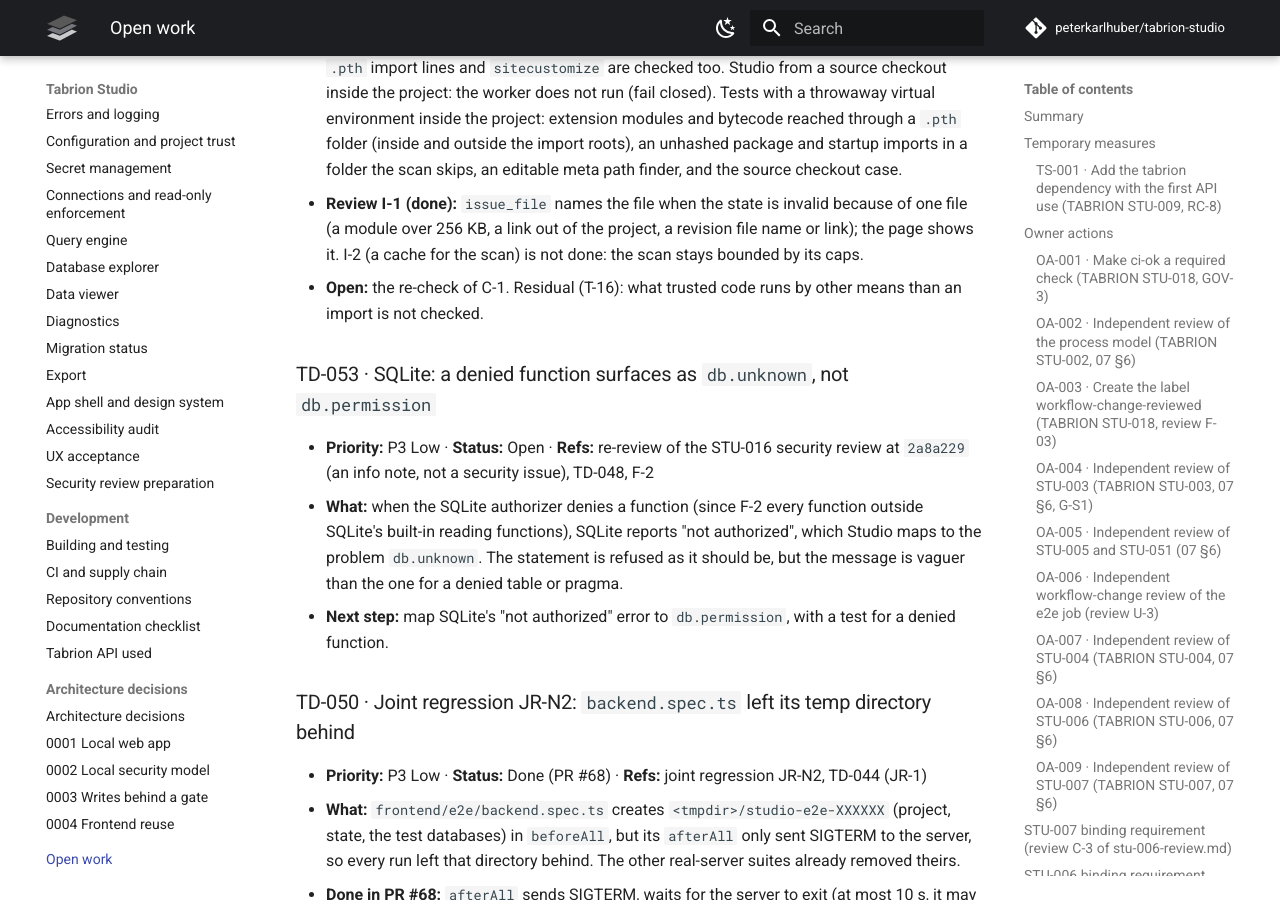
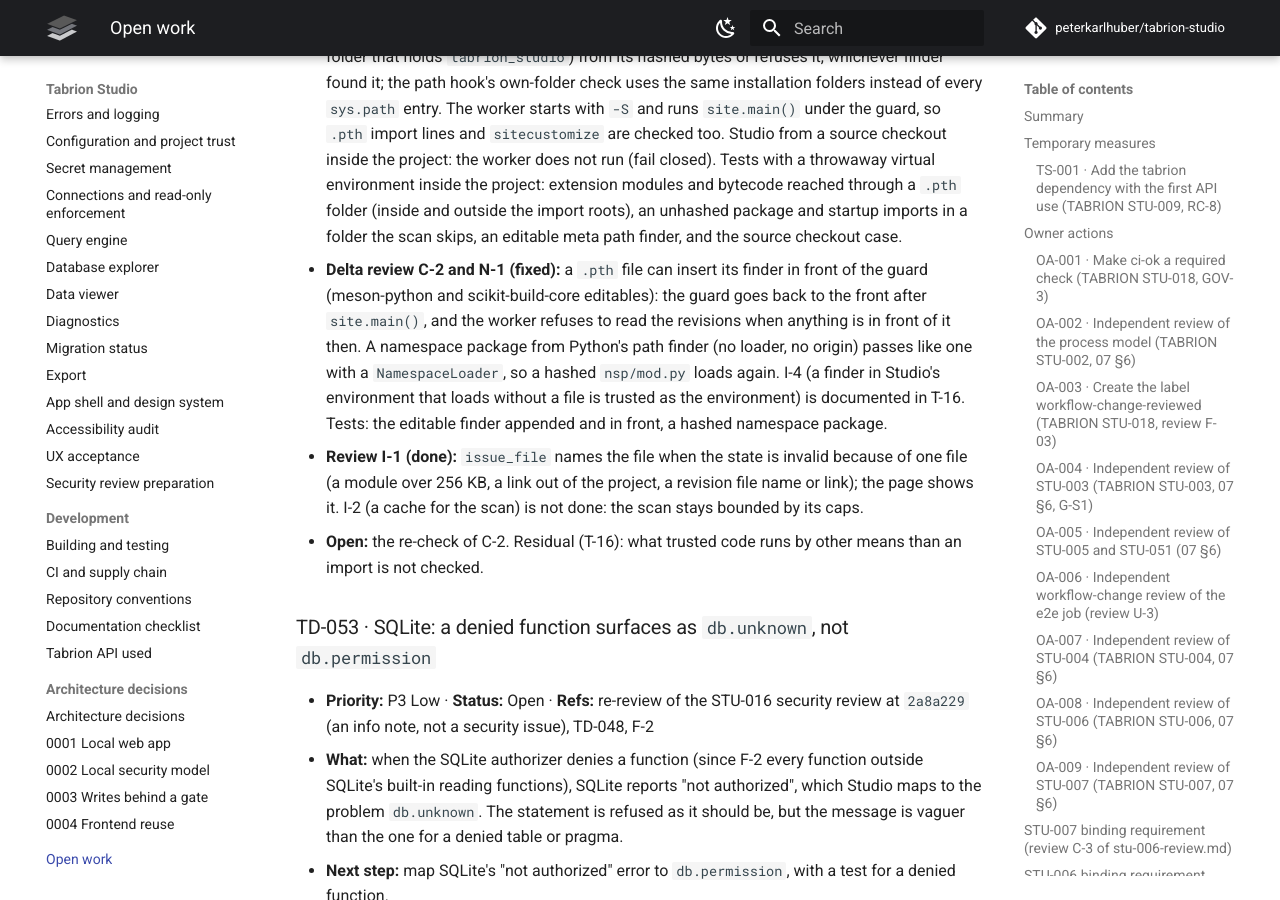
Before and after one commit to peterkarlhuber/tabrion-studio, an MkDocs documentation site: the page built from docs/TODO.md, in a window 1280 px wide and 900 px high, scrolled down 61150 px. Built offline with MkDocs 1.6.1 and Material for MkDocs 9.7.7, drawn with Linux system fonts in a browser that asks for light colours; comment, search, counter and statistics services are not loaded; some of the changed text lies outside the part shown.

Commit message:
Keep the import guard in front of every finder; accept namespace packages (F-7 delta review C-2, N-1)
After site.main(), the worker moves its import guard back to the front of
sys.meta_path, since a .pth file may insert a finder before it, and it
refuses to read the revisions if anything is in front of the guard then.
A namespace package spec from the path finder (no loader, no origin) is
treated like one with a NamespaceLoader, so hashed modules in it load.
Tests: an editable finder appended and inserted in front, and a hashed
namespace package. Docs: T-16 notes finders without a file (I-4); the
prep page and TODO record the delta review.

Co-Authored-By: Claude Opus 5.5 <noreply@anthropic.com>
Claude-Session: https://claude.ai/code/session_011tY7TC7Nu5VGro3DJGJcv8

```diff
--- a/docs/TODO.md
+++ b/docs/TODO.md
@@ -70,7 +70,7 @@
 | TD-045 SQL editor under load and cancel feedback (e2e-load PR #56). Failures with 3 workers at load average 14 on 4 CPUs: `editor-backend.spec.ts` "cancel stops an endless query within a second" failed because a cancel during the start request was lost (a product bug, fixed in #56; covered by Vitest, `editor.spec.ts` with the harness option `startDelay`, and `editor-backend.spec.ts` with the start answer held back on the real server); its bound is taken in the page (key to "Canceled" under 1 s, STU-T-020). Not reproduced: `editor.spec.ts` "wide rows stay within the memory limit too" passed in every run, also with the renderer slowed 4x and 8x: 20 row fetches, each chunk once, the heap 85 MB after GC (bound 140 MB), the slowest scroll step 2.8 s at 8x (bound 5 s per step); no bound was changed. Open: L-2 of `editor-cancel-start-review.md`, a cancel request that fails (`POST /api/queries/{id}/cancel` not 202) says nothing and the page keeps showing "Running …" (a notice or one retry); the M-2 test "while connecting …" assumes its keys land within the 800 ms connect delay and fails at load average 28 | P3 | Open |
 | TD-046 STU-050 UX acceptance: what the MVP does not meet yet (start page project chooser, the copyable migration command, status bar and switcher facts, QA-S1, the editor's completion list, the explorer's layout; `docs/architecture/ux-acceptance.md` B-1..B-7) | P2 | Open (STU-050 PR) |
 | TD-048 STU-016 review F-1..F-3 (read-only path, SQLite functions, PostgreSQL side-effect functions): the re-review, the owner's choices and the limits that stay | P0 | Done (PR #66; independent re-review accepted at `2a8a229`) |
-| TD-054 STU-016 review F-7 (T-16): the code-trust digest covers the project modules under the `prepend_sys_path` folders (versioned digest, earlier trust renewed; caps, links and Windows paths fail closed; the worker runs only hashed modules, also those reached through Studio's environment, review C-1; the trust dialog lists them) | P2 | Done (PR #75; review accepted with condition C-1, C-1 fixed); re-check of C-1 pending |
+| TD-054 STU-016 review F-7 (T-16): the code-trust digest covers the project modules under the `prepend_sys_path` folders (versioned digest, earlier trust renewed; caps, links and Windows paths fail closed; the worker runs only hashed modules, also those reached through Studio's environment, review C-1; the trust dialog lists them) | P2 | Done (PR #75; review accepted with condition C-1, delta review with condition C-2; C-1, C-2 and N-1 fixed); re-check of C-2 pending |
 | TD-050 Joint regression JR-N2: the real-server suite `e2e/backend.spec.ts` left a `studio-e2e-*` directory in the temp folder after every run (its `afterAll` only stopped the server) | P3 | Done (PR #68) |
 | TD-053 A SQLite function denied by the authorizer surfaces as `db.unknown` ("not authorized") instead of `db.permission`, a vaguer message (re-review of STU-016, not a security issue) | P3 | Open |
 | STU-016 independent review F-4, F-8, F-9: request body caps enforced while the body streams in (`security/body.py`), every control request except GET/HEAD of the proof path needs the control token and no dot segments in `/api/*` paths, `security-review-prep.md` updated with the review's outcome and the pending owner decisions (F-5/TD-033, F-6/TD-031, F-7/T-16) | P1 | Done (PR #65); independent re-review accepted at `2a8a229` |
@@ -384,7 +384,7 @@ merge after OA-004.
 | TABRION STU-052 | Keyboard and command palette | P2 | STU-012 | Done (first part in the STU-052 PR, the rest in the STU-052 rest PR): the command palette, the shortcut help, the editor shortcuts (STU-012), F6/Shift+F6 over the shell and over the panes of the explorer and the SQL editor, keyboard-only E2E of every main flow of the MVP (connect with D-02, explorer, query, cancel; `e2e/keyboard.spec.ts`). `keyboard.spec.ts` is required in CI since the CI e2e-list PR. Left for 1.0: format and history (STU-020, TD-020) |
 | TABRION STU-053 | Accessibility audit MVP | P2 | STU-050 | In progress: the shell (first PR, F-1..F-5) and the work pages (editor, grid, export, explorer, data viewer, DDL, Policies, row count, diagnostics, D-02; second PR, F-6) are audited in `docs/architecture/accessibility.md` and `e2e/a11y-audit.spec.ts`, with no open AA violation. The rest is TD-022 |
 | TABRION STU-050 | UX acceptance | P1 | STU-008..STU-015, STU-051, QA-9 | In progress (STU-050 PR): the checklist `docs/architecture/ux-acceptance.md` (every criterion of 08 sections 3 to 6 and of the plan's acceptance, each with its test or manual check), run on 2026-11-13 against the built app with SQLite and PostgreSQL 16 (scram) in Chromium: met for what the MVP covers. New `e2e/ux-acceptance.spec.ts` (08 section 5 "First start" under 60 s and "Connect" with the remedy, against a real server). Fixed: the start page leads to the views (it said they "arrive with the next versions"), eight connection failures name the remedy, the migration view's empty status box. Open: Firefox and WebKit (TD-047), the "Connection lost" banner (TD-034, parallel lane), QA-S1 and the rest of TD-046 |
-| TABRION STU-016 | MVP hardening and security review (G-S1) | P0 | all of the above | Independent review done and accepted (re-review at `2a8a229`); waiting on the owner's decision G-S1. Preparation done (STU-016 prep PR): the G-S1 readiness checklist `docs/architecture/security-review-prep.md` and an internal pre-review pass (the access rules on every API route, the security headers pinned literally, a canary through the editor, viewer, export and diagnosis routes; review `stu-016-prep-review.md` C-1, C-2, L-1..L-3 done). Independent review done and accepted: the first round at `e186178` was not accepted, its fixes (PR #65, PR #66) were re-reviewed and the review accepted at `2a8a229`. Waiting on the owner's decision G-S1 (open owner decisions F-5/TD-033, F-6/TD-031 and the rest listed in `security-review-prep.md`; F-7/T-16 fixed in PR #75, TD-054, re-check of its condition C-1 pending); a human security review before a public release (STU-028, G-R) stays mandatory |
+| TABRION STU-016 | MVP hardening and security review (G-S1) | P0 | all of the above | Independent review done and accepted (re-review at `2a8a229`); waiting on the owner's decision G-S1. Preparation done (STU-016 prep PR): the G-S1 readiness checklist `docs/architecture/security-review-prep.md` and an internal pre-review pass (the access rules on every API route, the security headers pinned literally, a canary through the editor, viewer, export and diagnosis routes; review `stu-016-prep-review.md` C-1, C-2, L-1..L-3 done). Independent review done and accepted: the first round at `e186178` was not accepted, its fixes (PR #65, PR #66) were re-reviewed and the review accepted at `2a8a229`. Waiting on the owner's decision G-S1 (open owner decisions F-5/TD-033, F-6/TD-031 and the rest listed in `security-review-prep.md`; F-7/T-16 fixed in PR #75, TD-054, re-check of its condition C-2 pending); a human security review before a public release (STU-028, G-R) stays mandatory |
 | TABRION STU-017 | MVP docs and tag 0.1.0 (no publication) | P1 | STU-016 | In progress (first part merged in PR #27; the docs part in the STU-017 docs PR): `docs/guide/` for what exists (installation by Git SHA, start, connections and trust, settings and keyboard, security model, troubleshooting). The docs PR adds the documentation checklist `docs/development/docs-checklist.md` (every requirement of 03 §10 and 09 mapped to its page and check, D-1..D-23), the clean-install test (manual on Linux on 2026-11-13 from a locally built wheel of master `7093bea`: install with the Tabrion pin, start without Node.js, sign-in link, a SQLite profile saved, tested and connected read-only, the explorer and the data viewer, `--stop`; passed. Automated: `scripts/smoke_wheel.py` now installs with the pin and signs in, connects a SQLite profile and reads its rows, in the `packaging` job on Linux, macOS and Windows), install from a wheel, troubleshooting for installing, the views and the `--stop` failures (I-5), the residual risks on the security page, the README status and install command (it had no Tabrion pin and failed), and the settings page (the timeout applies on connect; `log_sql` is saved but not used, TD-013). Open: the tag `v0.1.0` (a separate step after G-S1; no publication, G-R) and the build-only release workflow; the rest is TD-023 |
 
 Later: STU-020..STU-025 and STU-054 (Studio 1.0, without the Data Editor), STU-028 (release preparation, G-R); STU-021
@@ -1283,8 +1283,8 @@ and the server-side write flag (STU-ADR-0003) leave room for it.
 
 ### TD-054 · STU-016 review F-7: the code-trust digest covers the project modules
 
-- **Priority:** P2 Medium · **Status:** Done (PR #75); review accepted with condition C-1, C-1 fixed, its re-check
-  pending · **Refs:** T-16, review F-7, review `f7-trust-review.md` (C-1, I-1..I-3), `docs/architecture/migrations.md`,
+- **Priority:** P2 Medium · **Status:** Done (PR #75); review accepted with condition C-1, delta review with
+  condition C-2; both fixed, the re-check of C-2 pending · **Refs:** T-16, review F-7, review `f7-trust-review.md` (C-1, I-1..I-3), `docs/architecture/migrations.md`,
   `docs/architecture/security-review-prep.md`
 - **What:** the migration code trust was bound to `alembic.ini` and the revision files only. Project modules that
   revision files import through `prepend_sys_path` were trusted with them, and a change to them did not ask again.
@@ -1312,10 +1312,16 @@ and the server-side write flag (STU-ADR-0003) leave room for it.
   worker does not run (fail closed). Tests with a throwaway virtual environment inside the project: extension
   modules and bytecode reached through a `.pth` folder (inside and outside the import roots), an unhashed package
   and startup imports in a folder the scan skips, an editable meta path finder, and the source checkout case.
+- **Delta review C-2 and N-1 (fixed):** a `.pth` file can insert its finder in front of the guard (meson-python and
+  scikit-build-core editables): the guard goes back to the front after `site.main()`, and the worker refuses to read
+  the revisions when anything is in front of it then. A namespace package from Python's path finder (no loader, no
+  origin) passes like one with a `NamespaceLoader`, so a hashed `nsp/mod.py` loads again. I-4 (a finder in Studio's
+  environment that loads without a file is trusted as the environment) is documented in T-16. Tests: the editable
+  finder appended and in front, a hashed namespace package.
 - **Review I-1 (done):** `issue_file` names the file when the state is invalid because of one file (a module over
   256 KB, a link out of the project, a revision file name or link); the page shows it. I-2 (a cache for the scan)
   is not done: the scan stays bounded by its caps.
-- **Open:** the re-check of C-1. Residual (T-16): what trusted code runs by other means than an import is not
+- **Open:** the re-check of C-2. Residual (T-16): what trusted code runs by other means than an import is not
   checked.
 
 ### TD-053 · SQLite: a denied function surfaces as `db.unknown`, not `db.permission`
```
Also changed, not shown: CHANGELOG.md (+3 -1 lines), docs/architecture/migrations.md (+9 -3 lines), docs/architecture/security-review-prep.md (+3 -3 lines), 2 other files.
